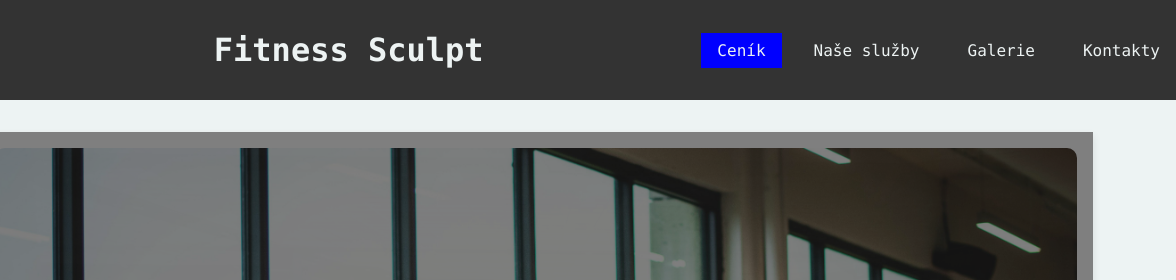
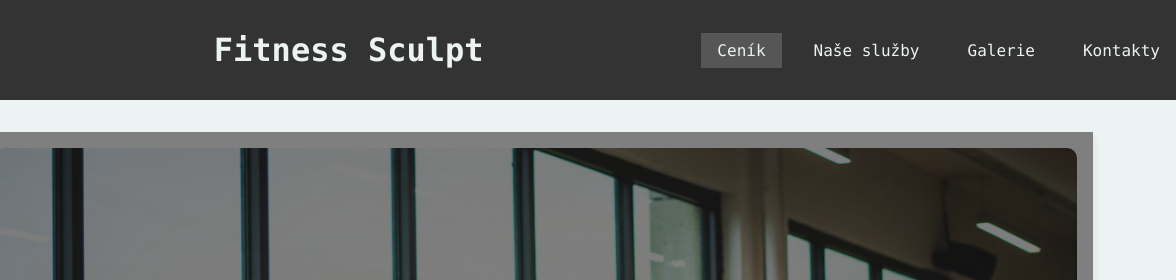
Before and after one commit to Drix142/fitness.github.io, a plain HTML site: page index.html in a window 1280 px wide. In both pictures the pointer is over the link "Ceník". Shown: the top 280 px of the page, 104-1280 px from the left. Drawn offline with Linux system fonts and the light colour scheme.

Commit message:
Update styles.css

```diff
--- a/styles.css
+++ b/styles.css
@@ -47,7 +47,7 @@ nav a {
 }
 
 nav a:hover {
-    background-color: #0000FF;
+    background-color: #565656;
 }
 
 /*--------------------FOOTER-------------------------*/
```
